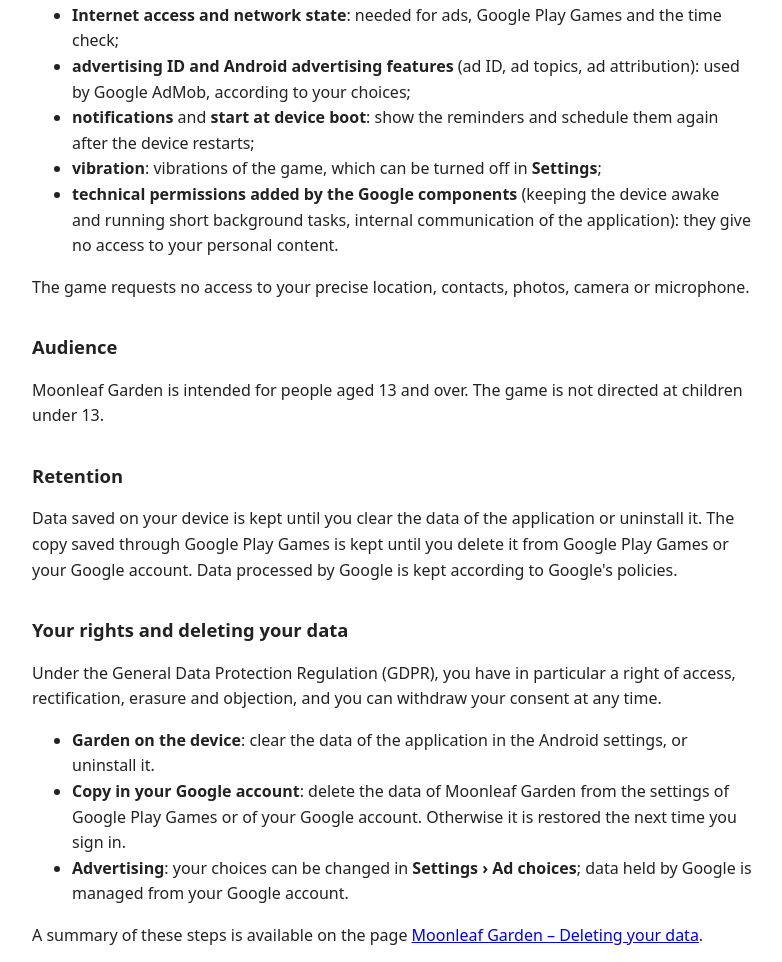
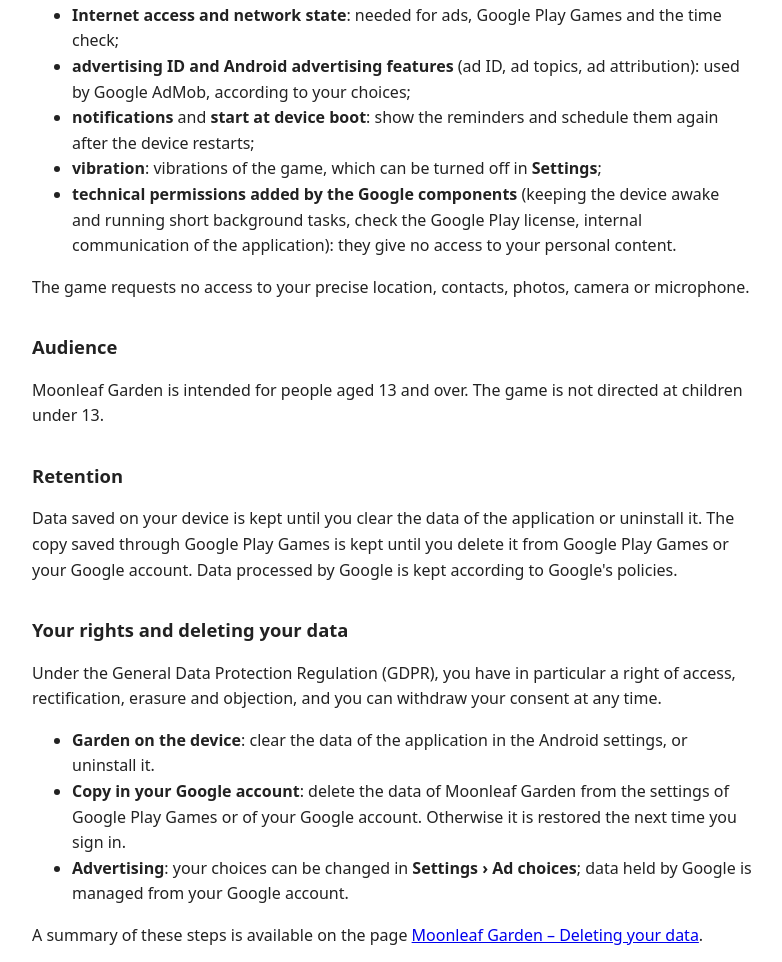
Before and after one commit to gryphongrovegames/politique-confidentialite, a plain HTML site: page moonleaf-garden/index.html in a window 1280 px wide. Shown: the part 2601-3563 px from the top of the page, without its empty margins (248-1030 px from the left). Drawn offline with Linux system fonts and the light colour scheme.

Commit message:
Update index.html

```diff
--- a/moonleaf-garden/index.html
+++ b/moonleaf-garden/index.html
@@ -135,7 +135,8 @@
     <li><strong>vibration</strong>: vibrations of the game, which can be
     turned off in <strong>Settings</strong>;</li>
     <li><strong>technical permissions added by the Google components</strong>
-    (keeping the device awake and running short background tasks, internal communication of the application): they
+    (keeping the device awake and running short background tasks, check the
+    Google Play license, internal communication of the application): they
     give no access to your personal content.</li>
   </ul>
   <p>The game requests no access to your precise location, contacts,
```
